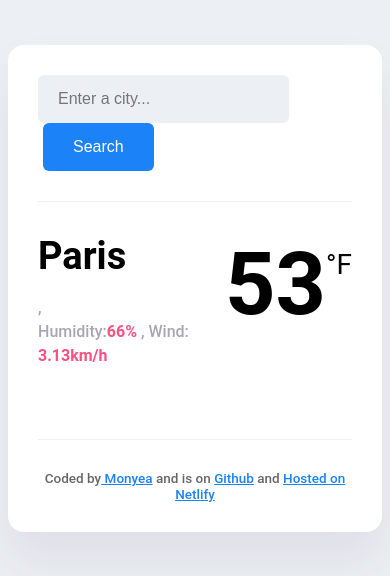
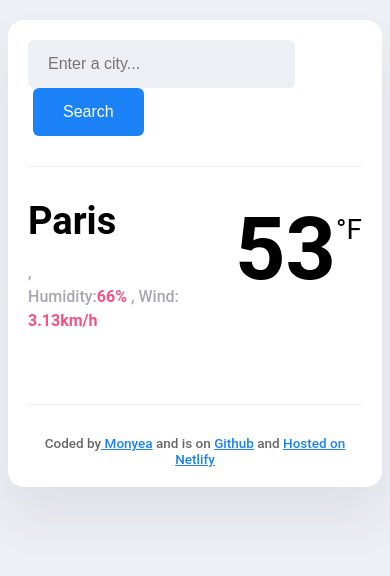
Before and after one commit to Monyealogan/myWeatherapp, a plain HTML site: page index.html in a window 390 px wide. Drawn offline with nearby package versions, Linux system fonts and the light colour scheme; no server answers.

Commit message:
Update index.css

```diff
--- a/src/index.css
+++ b/src/index.css
@@ -12,6 +12,21 @@ body {
     border-radius: 16px;
 }
 
+@media (max-width: 600px) {
+    .weather-app {
+        max-width: 100%;
+        margin: 20px auto;
+        padding: 20px;
+    }
+
+    .search-form-input {
+        width: 100%;
+    }
+
+    .weather-app-temperature {
+        font-size: 64px;
+    }
+}
 a {
     color:  rgb(27, 130, 248);
 }
```
